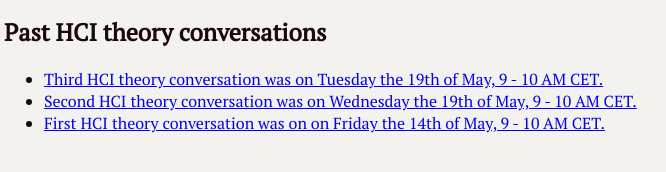
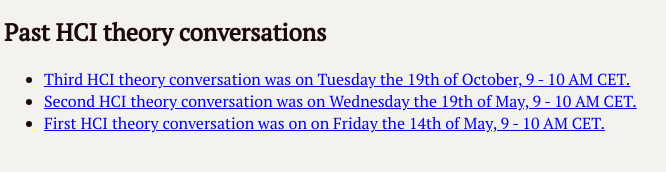
Before and after one commit to henrikkorsgaard/HCI-theory-conversations, a plain HTML site: page index.html in a window 1280 px wide. Shown: the part 983-1155 px from the top of the page, 46-712 px from the left. Drawn offline with Linux system fonts and the light colour scheme.

Commit message:
fixed typo

```diff
--- a/index.html
+++ b/index.html
@@ -37,7 +37,7 @@
 
         <h2>Past HCI theory conversations</h2>
         <ul>
-            <li><a href="hci-theory-conversations-session-3.html">Third HCI theory conversation was on Tuesday the 19th of May, 9 - 10 AM CET.</a></li>
+            <li><a href="hci-theory-conversations-session-3.html">Third HCI theory conversation was on Tuesday the 19th of October, 9 - 10 AM CET.</a></li>
             <li><a href="hci-theory-conversations-session-2.html">Second HCI theory conversation was on Wednesday the 19th of May, 9 - 10 AM CET.</a></li>
             <li><a href="hci-theory-conversations-session-1.html">First HCI theory conversation was on on Friday the 14th of May, 9 - 10 AM CET.</a></li>
         </ul>
```
Also changed, not shown: schedule.html (+1 -1 lines).
